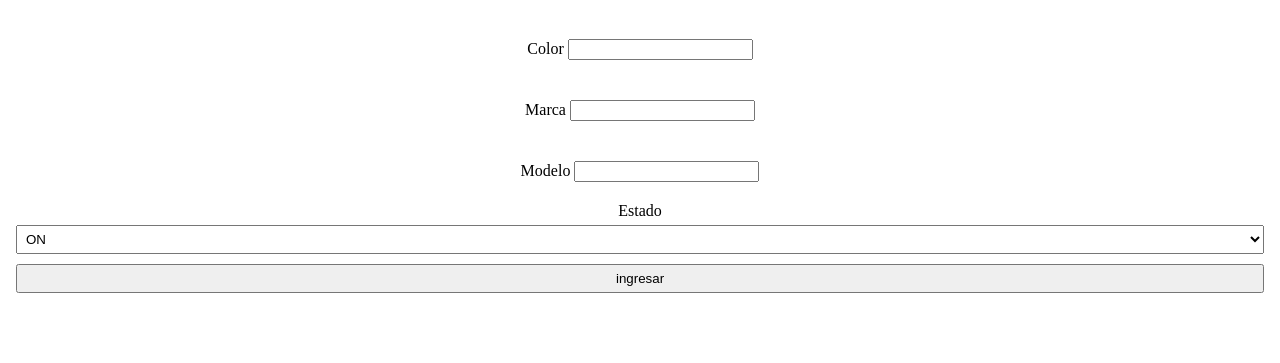
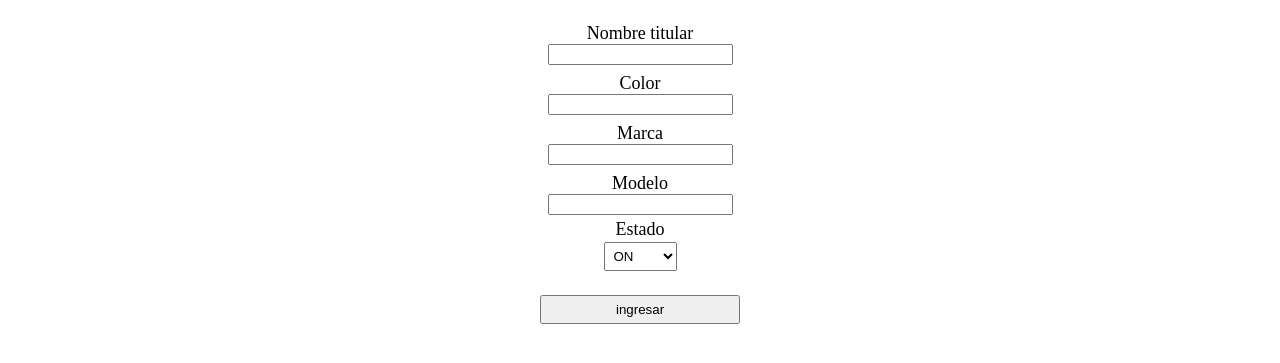
Before and after one commit to gabrielcan/ejercicio_javascript_aula_virtual, a plain HTML site: page index.html in a window 1280 px wide. Both pictures are taken after a click on the button "ingresar". Shown: the part 69-432 px from the top of the page. Drawn offline with Linux system fonts and the light colour scheme.

Commit message:
se completa ejercicio1

```diff
--- a/css/style.css
+++ b/css/style.css
@@ -1,6 +1,24 @@
 .form_auto{
+    margin: 4px auto;
+    display: flex;
+    flex-direction: column;
+    font-size: 18px;
+}
+
+.form_select{
+    margin: 0px auto;
+    display: flex;
+    flex-direction: column;
+    font-size: 18px;
+}
+
+.form_btn{
     margin: 20px auto;
+    display: flex;
+    flex-direction: column;
+    font-size: 18px;
 }
+
 .cont_form{
     display: flex;
     flex-direction: column;
@@ -11,8 +29,15 @@
 }
 
 .btn{
-    margin: 5px 8px;
+    margin: 2px 3px;
     padding: 5px;
+    width: 200px;
+}
+
+.btn_select{
+    margin: 2px 3px;
+    padding: 5px;
+    width: 73px;
 
 }
 
--- a/index.html
+++ b/index.html
@@ -11,6 +11,11 @@
 <div class="cont_form">
     <h1>Ficha de un AUTO</h1>
     <div class="form_auto">
+        <label for="titular">Nombre titular</label>
+        <input type="text" name="titular" id="titular">
+    </div>
+
+    <div class="form_auto">
         <label for="color">Color</label>
         <input type="text" name="valor_cuenta" id="color">
     </div>
@@ -23,15 +28,18 @@
         <input type="number" name="valor_cuenta" id="modelo">
     </div>
 
-    <label for="encendido">Estado</label>
-    <select name="encendido" id="encendido" class="btn">
+ <div class="form_select">
+        <label for="encendido">Estado</label>
+        <select name="encendido" id="encendido" class="btn_select">
 
-        <option value="0">ON</option>
-        <option value="1">OFF</option>
-    </select>
+            <option value="0">ON</option>
+            <option value="1">OFF</option>
+        </select>
+ </div>
 
-    <input class="btn" type="button" value="ingresar" onclick="ingresar_auto()">
-
+ <div class="form_btn">
+     <input class="btn" type="button" value="ingresar" onclick="ingresar_auto()">
+ </div>
 </div>
 
     <script src="/js/ejercicio3_aula.js"></script>
--- a/js/ejercicio3_aula.js
+++ b/js/ejercicio3_aula.js
@@ -6,61 +6,13 @@
 
 
 
-// var auto={
-//     color:'rojo',
-//     marca:'fiat',
-//     modelo:2099,
-//     encendido:false
-// }
-
-// function ingresar_auto(){
-// var arranque;
-// var text_estado;
-//     auto.color=document.getElementById('color').value;
-//     auto.marca=document.getElementById('marca').value;
-//      auto.modelo=document.getElementById('modelo').value;
-//      arranque= document.getElementById('encendido').value;
-
-//      if(arranque==0){
-// auto.encendido=true;
-// text_estado='ENCENDIDO';
-//      }
-//      else{
-//         auto.encendido=false;
-//         text_estado='APAGADO';
-//      }
-//     //  console.log(arranque)
-
-// if (confirm('color: '+auto.color+'\n'+'Marca: '+auto.marca+'\n'+'Modelo: '+auto.modelo+'\n'+'Estado del Auto: '+text_estado)==true){
-//     limpiar();
-// }
-//     }
-
-
-// function limpiar(){
-//     document.getElementById('color').value=0;
-//     document.getElementById('marca').value=0;
-//     document.getElementById('modelo').value=0;
-
-// }
-// function encendido(){
-//     var enciende=prompt('para encender el auto ingrese un valor mayor a 0:');
-
-//     if(enciende>0){
-//         return true;
-//     }
-//     return false
-// }
-
-
-// ejercicio hecho con clase y poniendo metodos
-
-function Auto(marca,modelo,nombre,color){
-this.marca=marca;
-this.modelo=modelo;
-this.nombre=nombre;
-this.color=color;
-this.encendido=false;
+function Auto(){
+this.marca;
+this.titular;
+this.nombre;
+this.color;
+this.modelo;
+this.encendido;
 this.encender=function(){
     this.encendido=true;
 },
@@ -68,25 +20,62 @@ this.apagar=function(){
     this.encendido=false;
 }
 
+this.ingresar_datos=function(){
+this.color=document.getElementById('color').value;
+this.marca=document.getElementById('marca').value;
+this.modelo=document.getElementById('modelo').value;
+this.titular=document.getElementById('titular').value;
+
+
+let selec_option=document.getElementById('encendido').value;
+
+// console.log('opcion del select'+selec_option)
+if(selec_option==0){
+    this.encender();
+} else{
+    this.apagar();
+}
+if(this.ctrl(this.color,this.marca,this.modelo,this.titular)==true){
+
+this.imprimir();
+} else {
+    alert('debe completar todos los campos');
 }
 
-const auto1=new Auto('renault',2000,'clio','verde'); // se crea una instancia de una clase
 
-console.log(auto1);
-auto1.encender()
-console.log(auto1);
+}
+this.limpiar=function(){
+document.getElementById('color').value='';
+document.getElementById('titular').focus();
+document.getElementById('marca').value='';
+document.getElementById('modelo').value='';
+document.getElementById('titular').value='';
+}
+this.imprimir=function(){
+ console.log('TITULAR: '+this.titular+'\n'+'COLOR: '+this.color+'\n'+'MARCA: '+this.marca+'\n'+'MODELO: '+this.modelo+'\n'+'ENCENDIDO: '+this.encendido);
+let msj= confirm('TITULAR: '+this.titular+'\n'+'COLOR: '+this.color+'\n'+'MARCA: '+this.marca+'\n'+'MODELO: '+this.modelo+'\n'+'ENCENDIDO: '+this.encendido);
 
+// console.log('valor de msj: '+msj);
 
-// var auto={
-//     marca:'renault',
-//     modelo:2018,
-//     nombre:'clio',
-//     color:'rojo',
-//     encendido:true,
-//     encenderAuto:function(){ //funcion anonima
-//         this.encendido=true; // para hacer referencia a la propiedad de la misma clase se pone this.
-//     },
-//     encenderAuto:function(){
-//         this.encendido=false;
-//     }
-// }
+ if(msj==true){
+    this.limpiar();
+}
+}
+
+this.ctrl=function(campo1,campo2,campo3,campo4){
+
+if(campo1!=''&&campo2!=''&&campo3!=''&&campo4!='')
+{
+    return true;
+} else{
+    return false;
+}
+}
+}
+
+const auto1=new Auto(); // se crea una instancia de una clase
+
+function ingresar_auto(){
+
+auto1.ingresar_datos();
+}
```
